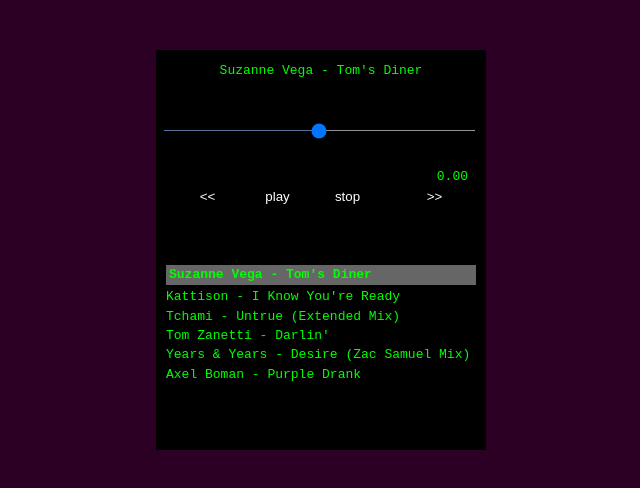
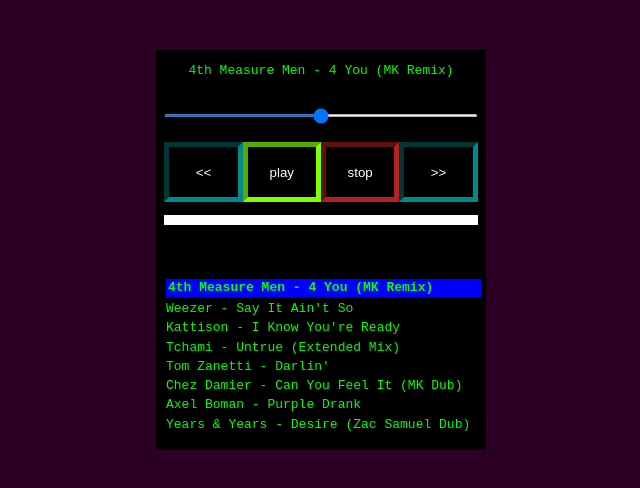
Before and after one commit to lavrentiy/jqmp3, a plain HTML site: page index.html in a window 1280 px wide. Shown: the whole page, without its empty margins (319-959 px from the left). Drawn offline with nearby package versions, Linux system fonts and the light colour scheme.

Commit message:
styling & jQ update
added button borders, active song highlighting, configured mp3sitrep progressbar, realigned mp3time, improved padding.

```diff
--- a/index.html
+++ b/index.html
@@ -16,7 +16,6 @@ DESCRIPTION
         margin: 0;
         padding: 0;
         border: 0;
-        outline: none;
     }
     body{
         background-color: #2C0025;
@@ -28,66 +27,70 @@ DESCRIPTION
         background-color: #000;
         width: 330px;
         min-height: 400px;
-        overflow: auto;
         margin: 50px auto;
     }
     #mp3info{
         text-align: center;
     }
-    #mp3info .artist{
-        font-weight: bold;
-    }
-    input#mp3volume{
+    #mp3buttons{
         width: 95%;
-        margin-left: 2%;
-        background: #ccc;
-        height: 1px;
-        margin-bottom: 20px;
-    }
-    #mp3buttons{
-        width: 90%;
-        height 60px;
+        height: 40px;
         display: block;
-        margin: 15px auto;
+        margin: auto auto;
     }
     button#mp3play{
-        width: 70px;
+        width: 25%;
         height: 60px;
         float: left;
         background-color: #000;
         color: #fff;
+        border-style: inset;
+        border-color: chartreuse;
+        border-width: 5px;
     }
     button#mp3pause{
-        width: 70px;
+        width: 25%;
         height: 60px;
         float: left;
         background-color: #000;
         color: #fff;
+        border-style: inset;
+        border-color: orange;
+        border-width: 5px;
     }
     button#mp3stop{
-        width: 70px;
+        width: 25%;
         height: 60px;
         float: left;
         background-color: #000;
         color: #fff;
+        border-style: inset;
+        border-color: firebrick;
+        border-width: 5px;
     }
     button#mp3prev{
-        width: 70px;
+        width: 25%;
         height: 60px;
         float: left;
         background-color: #000;
         color: #fff;
+        border-style: inset;
+        border-color: darkcyan;
+        border-width: 5px;
     }
     button#mp3next{
-        width: 70px;
+        width: 25%;
         height: 60px;
         float: right;
         background-color: #000;
         color: #fff;
+        border-style: inset;
+        border-color: darkcyan;
+        border-width: 5px;
     }
     #mp3playlist{
         list-style: none;
-        padding: 5px;
+        padding-left:5px;
     }
     #mp3playlist li{
         cursor: pointer;
@@ -95,31 +98,37 @@ DESCRIPTION
     }
     #mp3playlist li.active{
         font-weight: bold;
-        padding: 3px;
-        background: #666;
+        padding: 2px;
+        background: #00f;
     }
-    #mp3tracker{
+    input#mp3volume{
+        width: 95%;
+        margin-bottom: 25px;
+        margin-left: 2.5%;
+        background: #ccc;
+        height: 3px;
+    }
+    #mp3sitrep{
         position: relative;
-        width: 100%;
+        width: 100;
     }
     #mp3progressbar{
-        width: 80%;
-        margin-left: 2%;
-        margin-bottom: 20px;
-        margin-top: 9px;
+        background-color: #fff;
+        width: 95%;
+        margin-left: 2.5%;
+        margin-top: 13px;
         height: 10px;
         float: left;
     }
     #mp3progress{
-        height: 10px;
+        height: 10.9px;
+        width: auto;
+        background-color: #00f;
         display: inline-block;
     }
-    #mp3duration{
+    #mp3time{
         position: absolute;
-        top: 0;
-        right: 10px;
-        padding: 4px 8px;
-        border-radius: 5px;
+        background:#000;
     }
 </style>
 
@@ -136,6 +145,7 @@ $(document).ready(function(){
 
     //hide pause button
     $("#mp3pause").hide();
+    $("#mp3time").hide();
 
     initAudio($("#mp3playlist li:first-child"));
 
@@ -150,29 +160,52 @@ $(document).ready(function(){
         audio = new Audio('media/' + song);
 
         if(!audio.currentTime){
-		$('#mp3duration').html('0.00');
+		$('#mp3time').html('0.00');
         }
 
         $('#mp3player .title').text(title);
-        $('#mp3player .artist').text(artist);
-
         $('#mp3playlist li').removeClass('active');
         element.addClass('active');
     }
-    //play button function
+    //button functions
     $('#mp3play').click(function(){
         audio.play();
         $('#mp3play').hide();
         $('#mp3pause').show();
-        $('#mp3duration').fadeIn(400);
+        $('#mp3time').fadeIn(400);
         showDuration();
     });
-
-    //pause button function
     $('#mp3pause').click(function(){
         audio.pause();
         $('#mp3pause').hide();
         $('#mp3play').show();
+    });
+    $('#mp3stop').click(function(){
+	   audio.pause();
+	   audio.currentTime = 0;
+	   $('#mp3pause').hide();
+	   $('#mp3play').show();
+	   $('#mp3time').fadeOut(400);
+    });
+    $('#mp3next').click(function(){
+        audio.pause();
+        var next = $('#mp3playlist li.active').next();
+        if (next.length == 0) {
+            next = $('#mp3playlist li:first-child');
+        }
+        initAudio(next);
+        audio.play();
+        showDuration();
+    });
+    $('#mp3prev').click(function(){
+        audio.pause();
+        var prev = $('#mp3playlist li.active').prev();
+        if (prev.length == 0) {
+            prev = $('#mp3playlist li:last-child');
+        }
+        initAudio(prev);
+        audio.play();
+        showDuration();
     });
 
     //volume control function
@@ -186,10 +219,30 @@ $(document).ready(function(){
         initAudio($(this));
         $('#mp3play').hide();
         $('#mp3pause').show();
-        $('#mp3duration').fadeIn(400);
+        $('#mp3time').fadeIn(400);
         audio.play();
         showDuration();
     });
+    //duration function
+    function showDuration(){
+        $(audio).bind('timeupdate', function(){
+            //get hours and minutes
+            var s = parseInt(audio.currentTime % 60);
+            var m = parseInt((audio.currentTime / 60) % 60);
+            //add 0 if seconds less than 10
+            if (s < 10) {
+                s = '0' + s;
+            }
+            $('#mp3time').html(m + ':' + s);
+            var value = 0;
+            //get percentage of time
+            if (audio.currentTime > 0) {
+                value = Math.floor((100 / audio.duration) * audio.currentTime);
+            }
+            $('#mp3progress').css('width',value+'%');
+        });
+    }
+
 
 });
 
@@ -202,7 +255,7 @@ $(document).ready(function(){
 
         <div id="mp3info">
             <span class="title"></span><br><br>
-        </div><br><br>
+        </div><br>
 
         <input id="mp3volume" type=range min="0" max="10" value="5"><br>
 
@@ -211,16 +264,15 @@ $(document).ready(function(){
             <button id="mp3play">play</button>
             <button id="mp3pause">pause</button>
             <button id="mp3stop">stop</button>
-            <button id="mp3next">&#62;&#62;	</button>
+            <button id="mp3next">&#62;&#62;</button>
         </div>
 
-        <div id="mp3tracker">
+        <div id="mp3sitrep">
 
             <div id="mp3progressbar">
-                <span id="mp3progress"></span>
+                <span id="mp3progress"></span><span id="mp3time"></span>
+
             </div>
-
-            <span id="mp3duration"></span>
         </div>
         <br>
         <br>
@@ -229,12 +281,14 @@ $(document).ready(function(){
         <br>
         <br>
         <ul id="mp3playlist">
-            <li song="Suzanne Vega - Tom&#39;s Diner.mp3" artist="Suzanne Vega">Suzanne Vega - Tom&#39;s Diner</li>
+            <li song="4th Measure Men - 4 You (MK Remix).mp3" artist="4th Measure Men">4th Measure Men - 4 You (MK Remix)</li>
+            <li song="Weezer - Say It Ain&#39;t So.mp3" artist="Weezer">Weezer - Say It Ain&#39;t So</li>
             <li song="Kattison - I Know You're Ready.mp3" artist="Kattison">Kattison - I Know You're Ready</li>
             <li song="Tchami - Untrue (Extended Mix).mp3" artist="Tchami">Tchami - Untrue (Extended Mix)</li>
             <li song="Tom Zanetti - Darlin&#39;.mp3" artist="Tom Zanetti">Tom Zanetti - Darlin&#39;</li>
-            <li song="Years &#38; Years - Desire (Zac Samuel Remix).mp3" artist="Years &#38; Years">Years &#38;	 Years - Desire (Zac Samuel Mix)</li>
+            <li song="Chez Damier - Can You Feel It (MK Dub).mp3" artist="Chez Damier">Chez Damier - Can You Feel It (MK Dub)</li>
             <li song="Axel Boman - Purple Drank.mp3" artist="Axel Boman">Axel Boman - Purple Drank</li>
+            <li song="Years &#38; Years - Desire (Zac Samuel Remix).mp3" artist="Years &#38; Years">Years &#38;	 Years - Desire (Zac Samuel Dub)</li>
         </ul>
     </div>
 </div>
```
